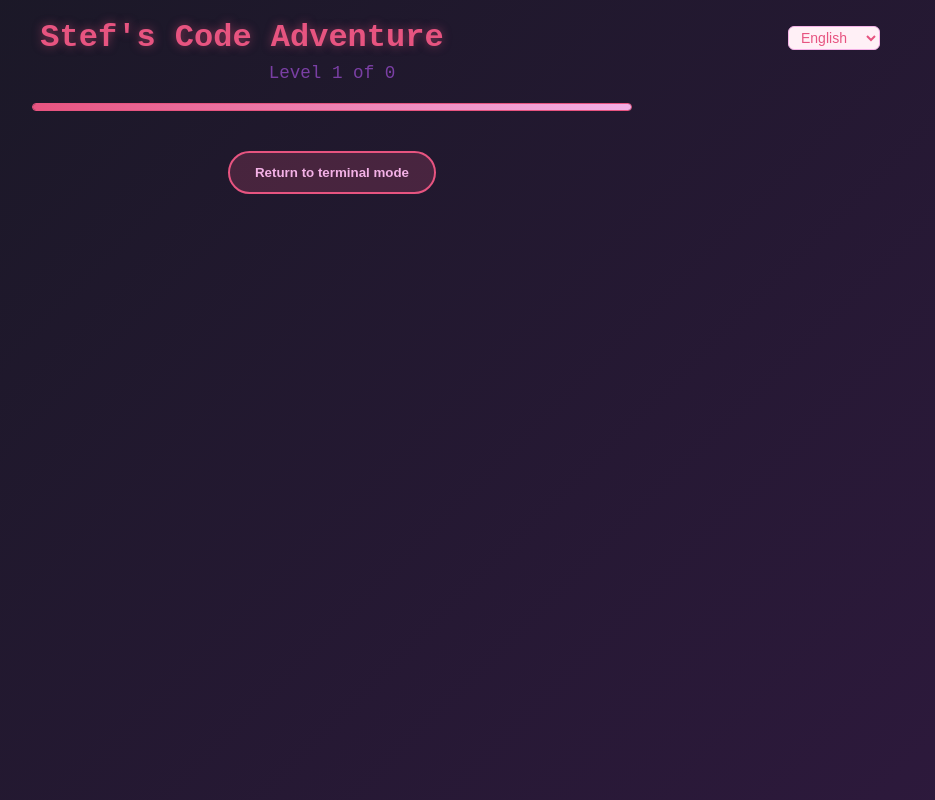
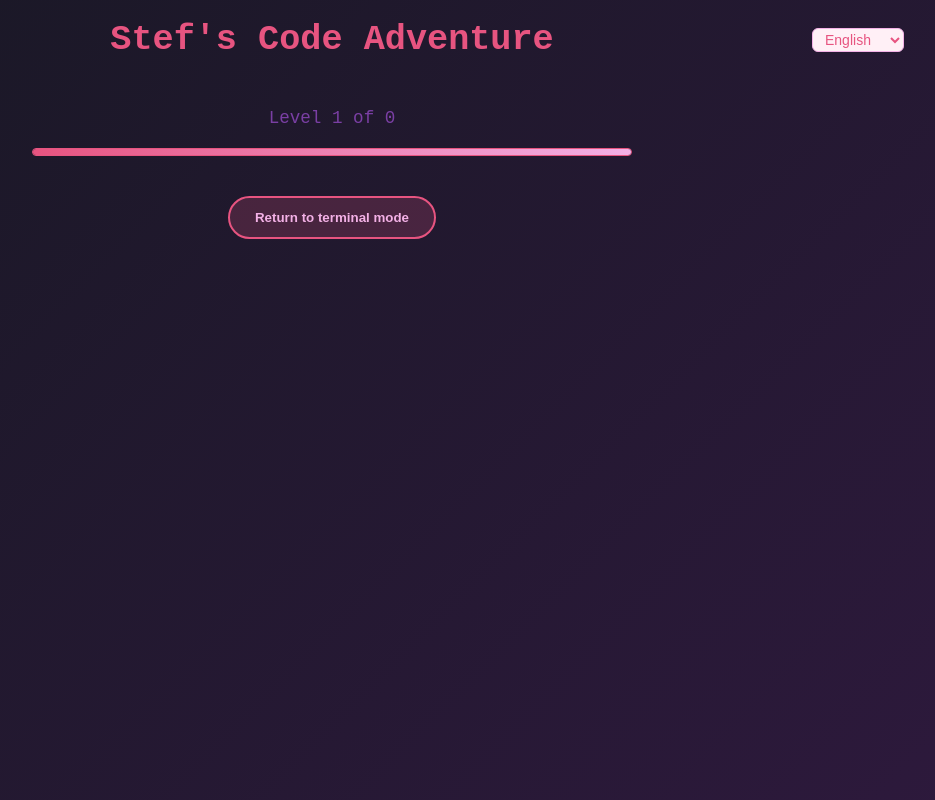
Before and after one commit to stefanyralvgh/MyPortfolio, a Next.js app in the folder frontend/: page /adventure in a window 1280 px wide. Shown: the whole page, without its empty margins (308-1243 px from the left). Built offline with nearby package versions, Linux system fonts and the light colour scheme; no server answers.

Commit message:
centered titles

```diff
--- a/frontend/src/pages/adventure.tsx
+++ b/frontend/src/pages/adventure.tsx
@@ -113,11 +113,9 @@ const AdventurePage: React.FC = () => {
   return (
     <div className="adventure-container">
       {/* Cabecera siempre visible */}
-      <div className="adventure-header">
-        <h1 style={{ margin: 0, fontSize: '2rem', color: '#e75480', flex: 1 }}>
-          {t('adventure.title')}
-        </h1>
-        <div className="language-switcher">
+      <div className="header-bar">
+        <h1>{t('adventure.title')}</h1>
+        <div className="language-switcher-fixed">
           <LanguageSwitcher hideLabel={true} />
         </div>
       </div>
--- a/frontend/src/styles/globals.css
+++ b/frontend/src/styles/globals.css
@@ -1388,3 +1388,36 @@ body::-webkit-scrollbar-thumb:hover {
     font-size: 0.95rem;
   }
 }
+
+.header-bar {
+  position: relative;
+  text-align: center;
+  margin-bottom: 2rem;
+  min-height: 3.5rem;
+}
+
+.header-bar h1 {
+  margin: 0;
+  font-size: 2.2rem;
+  color: #e75480;
+  text-align: center;
+  font-family: inherit;
+  font-weight: 700;
+}
+
+.language-switcher-fixed {
+  position: absolute;
+  top: 0.5rem;
+  right: 1.5rem;
+  z-index: 10;
+}
+
+@media (max-width: 600px) {
+  .header-bar h1 {
+    font-size: 1.3rem;
+  }
+  .language-switcher-fixed {
+    right: 0.5rem;
+    top: 0.3rem;
+  }
+}
```
Also changed, not shown: frontend/src/pages/about.tsx (+3 -6 lines), frontend/src/pages/projects.tsx (+3 -5 lines), frontend/src/pages/recruiter.tsx (+5 -10 lines), frontend/src/pages/stack.tsx (+5 -5 lines).
